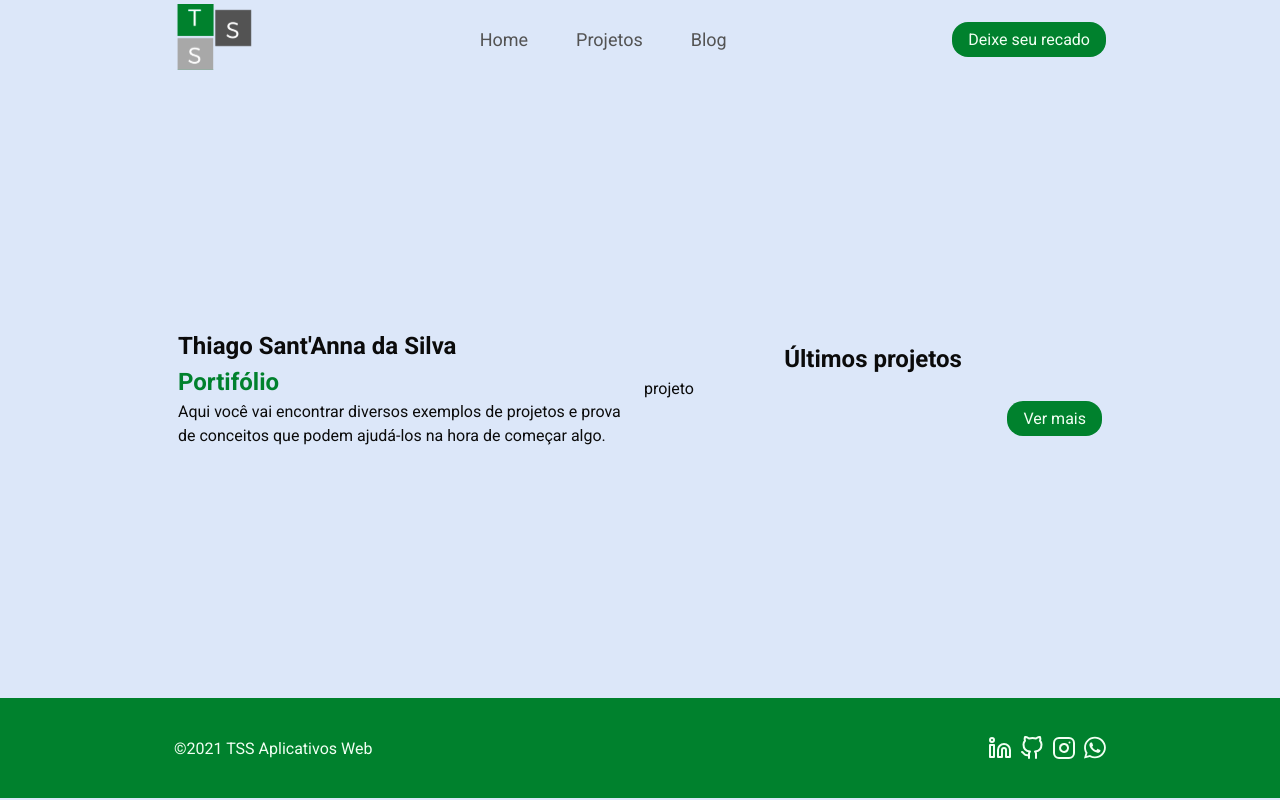
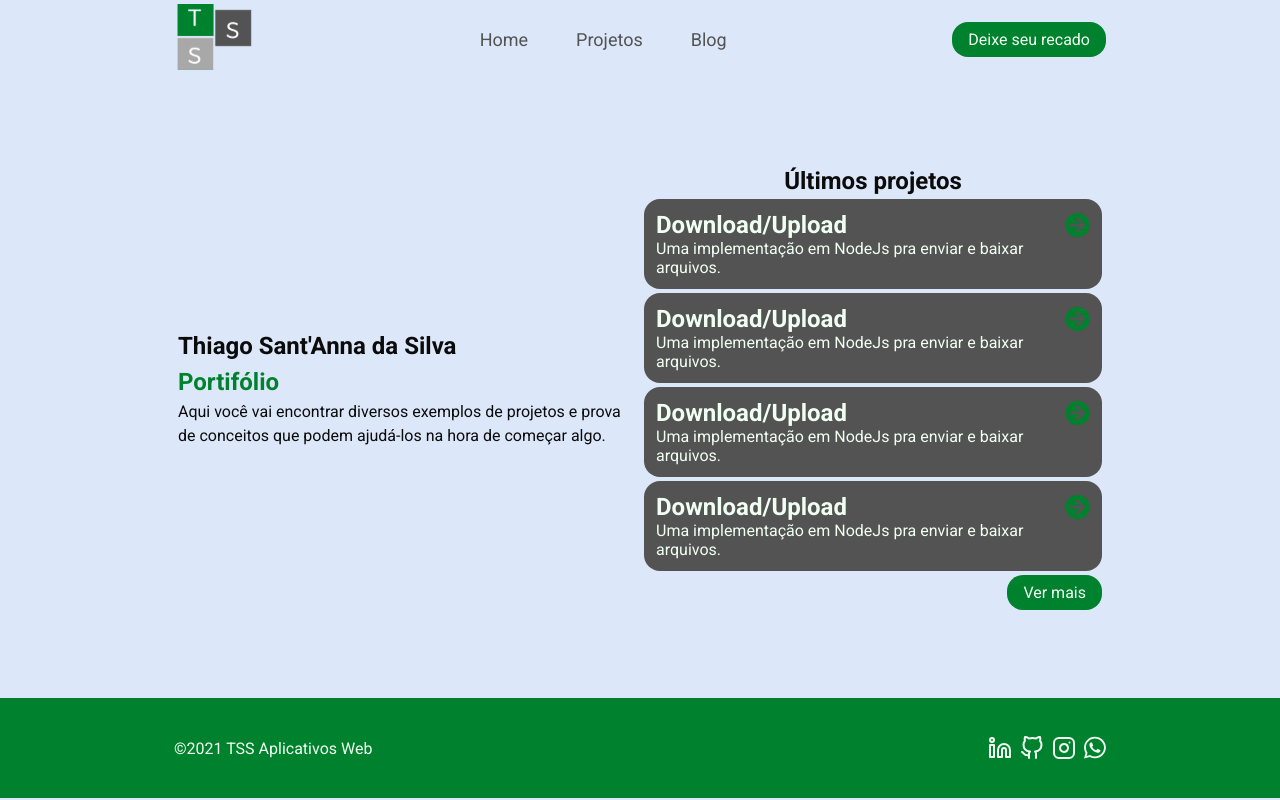
Before and after one commit to thiago-santanna/portifolio, a React (Vite) app: page / in a window 1280 px wide. Built offline with nearby package versions, Linux system fonts and the light colour scheme.

Commit message:
home page pronta pra receber propriedades

```diff
--- a/src/App.jsx
+++ b/src/App.jsx
@@ -1,4 +1,4 @@
-import { Projeto } from "./components/projeto";
+import { ProjetoItem } from "./components/projeto";
 import "./global.css";
 import styles from "./styles/App.module.css";
 
@@ -7,16 +7,19 @@ export function App() {
     <>
       <main className={styles.container}>
         <section className={styles.informacao}>
-          <h1>Thiago Sant'Anna da Silva</h1>
-          <h2>Portifólio</h2>
-          <p>
+          <h1 className={styles.title}>Thiago Sant'Anna da Silva</h1>
+          <h2 className={styles.subtitle}>Portifólio</h2>
+          <p className={styles.title}>
             Aqui você vai encontrar diversos exemplos de projetos e prova de
             conceitos que podem ajudá-los na hora de começar algo.
           </p>
         </section>
         <section className={styles.projetos}>
-          <h2>Últimos projetos</h2>
-          <Projeto />
+          <h2 className={styles.title}>Últimos projetos</h2>
+          <ProjetoItem />
+          <ProjetoItem />
+          <ProjetoItem />
+          <ProjetoItem />
           <button>Ver mais</button>
         </section>
       </main>
--- a/src/components/footer/index.jsx
+++ b/src/components/footer/index.jsx
@@ -1,6 +1,7 @@
 import styles from "./../../styles/Footer.module.css";
 import { Linkedin, GitHub, Instagram } from "react-feather";
 import imgwhatsApp from "./../../public/whatsapp.svg";
+
 export function Footer() {
   return (
     <footer className={styles.footer}>
--- a/src/components/projeto/index.jsx
+++ b/src/components/projeto/index.jsx
@@ -1,7 +1,14 @@
-export function Projeto() {
+import goproject from "./../../public/goproject.svg";
+import styles from "./../../styles/projetoitem.module.css";
+
+export function ProjetoItem() {
   return (
-    <>
-      <p>projeto</p>
-    </>
+    <div className={styles.projetoitem}>
+      <div className={styles.title}>
+        <h2>Download/Upload</h2>
+        <img src={goproject} alt="imagem de seta para ir pro projeto" />
+      </div>
+      <p>Uma implementação em NodeJs pra enviar e baixar arquivos.</p>
+    </div>
   );
 }
--- a/src/styles/App.module.css
+++ b/src/styles/App.module.css
@@ -6,31 +6,30 @@
   align-items: center;
   padding-left: 8px;
   padding-right: 8px;
-  color: var(--white);
   height: 100px;
   max-width: 940px;
   margin: 0 auto;
   height: calc(100vh - 180px);
 }
 
+.title {
+  color: var(--black-900);
+}
+
+.subtitle {
+  color: var(--green-600);
+}
+
 .informacao {
   line-height: 1.5;
-}
-.informacao h1,
-p {
-  color: var(--black-900);
-}
-.informacao h2 {
-  color: var(--green-600);
 }
 
 .projetos {
   display: flex;
   flex-direction: column;
-  line-height: 1.5;
+  gap: 4px;
 }
 .projetos h2 {
-  color: var(--black-900);
   align-self: center;
 }
 .projetos button {
--- /dev/null
+++ b/src/styles/projetoitem.module.css
@@ -0,0 +1,12 @@
+.projetoitem {
+  background-color: var(--gray-500);
+  border-radius: 1rem;
+  padding: 12px;
+}
+
+.title {
+  display: flex;
+  flex-direction: row;
+  gap: 4px;
+  justify-content: space-between;
+}
```
Also changed, not shown: src/public/goproject.svg (added).
